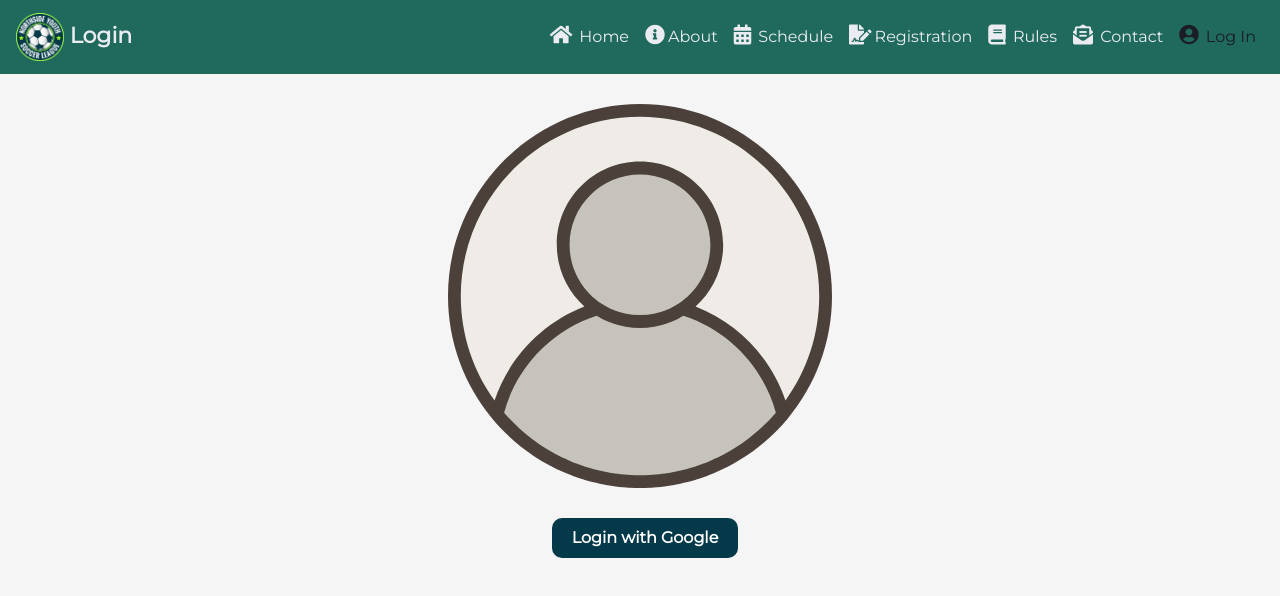
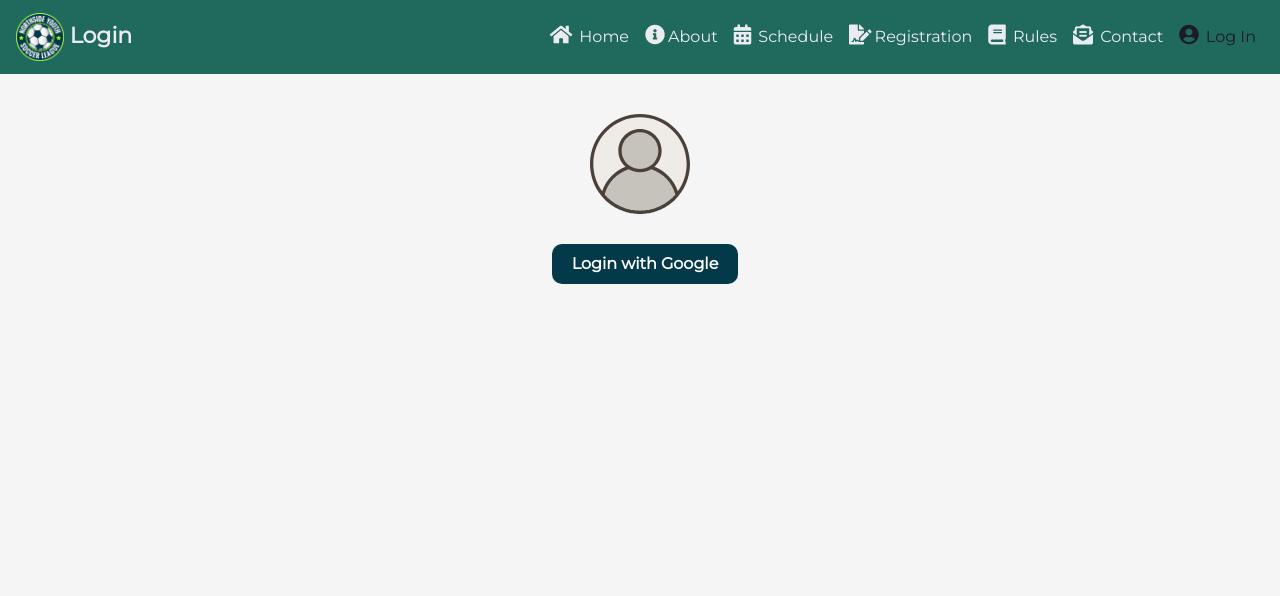
Before and after one commit to andreaibt21/NYSL-APP, a Vue app: page /login in a window 1280 px wide. Shown: the top 596 px of the page. Built offline with nearby package versions, Linux system fonts and the light colour scheme; no server answers.

Commit message:
changed style from login

```diff
--- a/src/views/Login.vue
+++ b/src/views/Login.vue
@@ -97,6 +97,7 @@ button{
 }
 h2{
   margin: 15px;
+  font-size: 1.5rem;
 }
 #container{
   width: 90vw;
@@ -127,6 +128,13 @@ h2{
   button{
   padding: 8px 20px;
   }
+  #user-photo{
+    width: 80px;
+  }
+  #no-user{
+    width: 100px;
+    margin-top: 10px;
+  }
 }
 
 </style>
```
